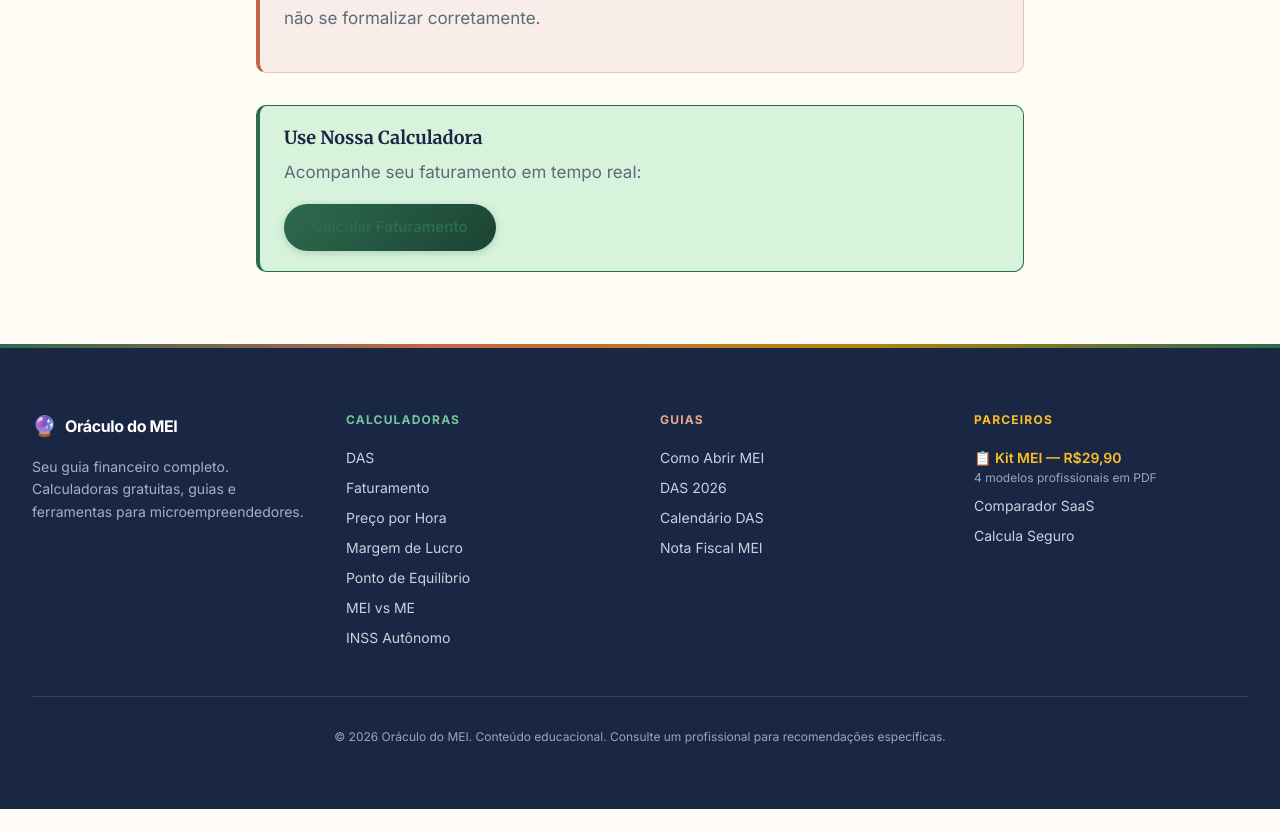
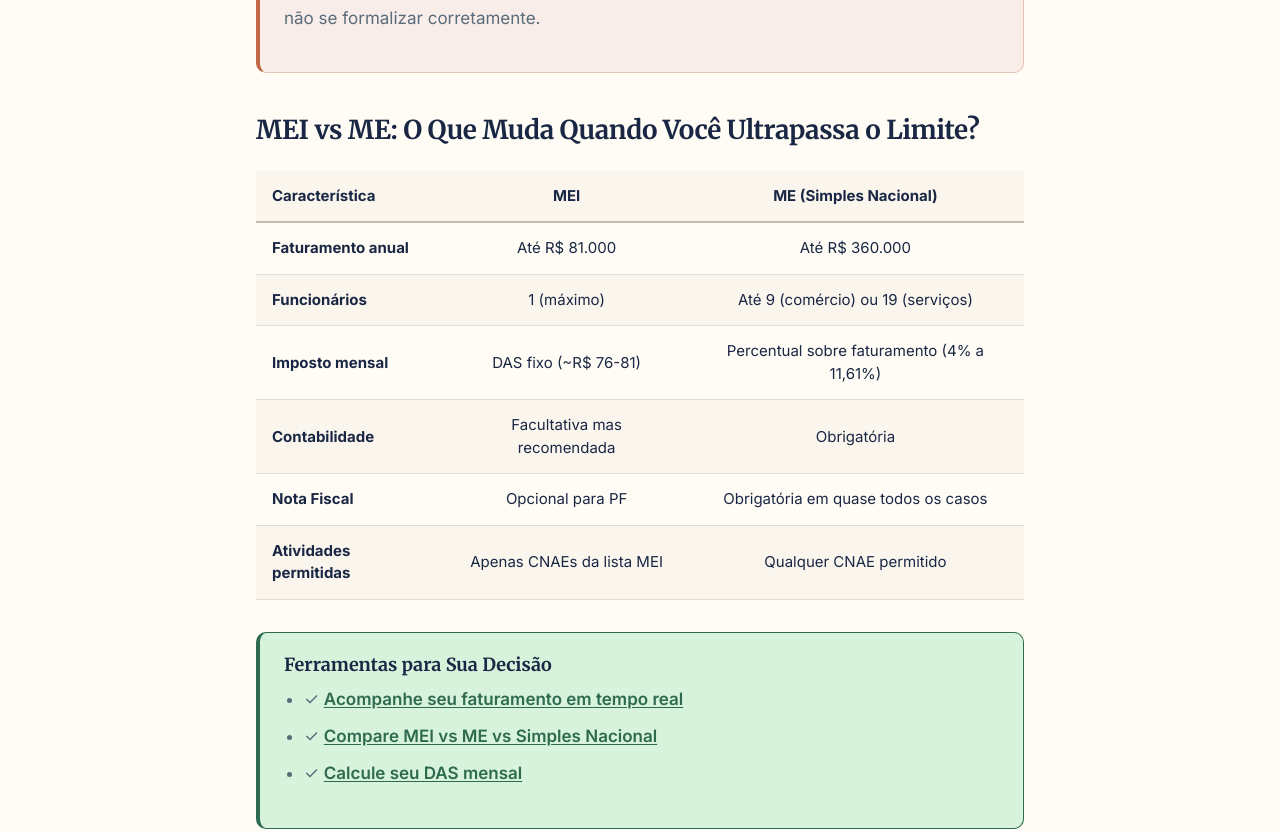
Before and after one commit to vitormdandrade/t3-mei-tools, a Next.js app: page /guias/limite-faturamento-mei in a window 1280 px wide. Shown: the part 1680-2511 px from the top of the page. Before the commit the page ends 2489 px from the top, so only its background shows below. Built offline with nearby package versions, Linux system fonts and the light colour scheme; no server answers.

Commit message:
SEO+CRO: add MEI vs ME comparison table + internal links to limite-faturamento-guide — 6-row comparison table (MEI vs Simples Nacional) with CTA links to calculatora/faturamento, calculadora/mei-vs-me, and calculadora/das

```diff
--- a/app/guias/limite-faturamento-mei/page.tsx
+++ b/app/guias/limite-faturamento-mei/page.tsx
@@ -74,12 +74,58 @@ export default function LimiteFaturamentoMEI() {
         <p>A Receita Federal detectará automaticamente o excesso. Você pode ser penalizado se não se formalizar corretamente.</p>
       </div>
 
+      <h2>MEI vs ME: O Que Muda Quando Você Ultrapassa o Limite?</h2>
+      <div className="overflow-x-auto my-6">
+        <table className="table-compare">
+          <thead>
+            <tr>
+              <th>Característica</th>
+              <th>MEI</th>
+              <th>ME (Simples Nacional)</th>
+            </tr>
+          </thead>
+          <tbody>
+            <tr>
+              <td><strong>Faturamento anual</strong></td>
+              <td>Até R$ 81.000</td>
+              <td>Até R$ 360.000</td>
+            </tr>
+            <tr>
+              <td><strong>Funcionários</strong></td>
+              <td>1 (máximo)</td>
+              <td>Até 9 (comércio) ou 19 (serviços)</td>
+            </tr>
+            <tr>
+              <td><strong>Imposto mensal</strong></td>
+              <td>DAS fixo (~R$ 76-81)</td>
+              <td>Percentual sobre faturamento (4% a 11,61%)</td>
+            </tr>
+            <tr>
+              <td><strong>Contabilidade</strong></td>
+              <td>Facultativa mas recomendada</td>
+              <td>Obrigatória</td>
+            </tr>
+            <tr>
+              <td><strong>Nota Fiscal</strong></td>
+              <td>Opcional para PF</td>
+              <td>Obrigatória em quase todos os casos</td>
+            </tr>
+            <tr>
+              <td><strong>Atividades permitidas</strong></td>
+              <td>Apenas CNAEs da lista MEI</td>
+              <td>Qualquer CNAE permitido</td>
+            </tr>
+          </tbody>
+        </table>
+      </div>
+
       <div className="callout callout-accent my-8">
-        <p className="callout-title">Use Nossa Calculadora</p>
-        <p className="mb-4">Acompanhe seu faturamento em tempo real:</p>
-        <a href="/calculadora/faturamento" className="btn-primary no-underline inline-flex">
-          Calcular Faturamento
-        </a>
+        <p className="callout-title">Ferramentas para Sua Decisão</p>
+        <ul>
+          <li>✓ <a href="/calculadora/faturamento">Acompanhe seu faturamento em tempo real</a></li>
+          <li>✓ <a href="/calculadora/mei-vs-me">Compare MEI vs ME vs Simples Nacional</a></li>
+          <li>✓ <a href="/calculadora/das">Calcule seu DAS mensal</a></li>
+        </ul>
       </div>
 
       {/* FAQPage Structured Data */}
```
